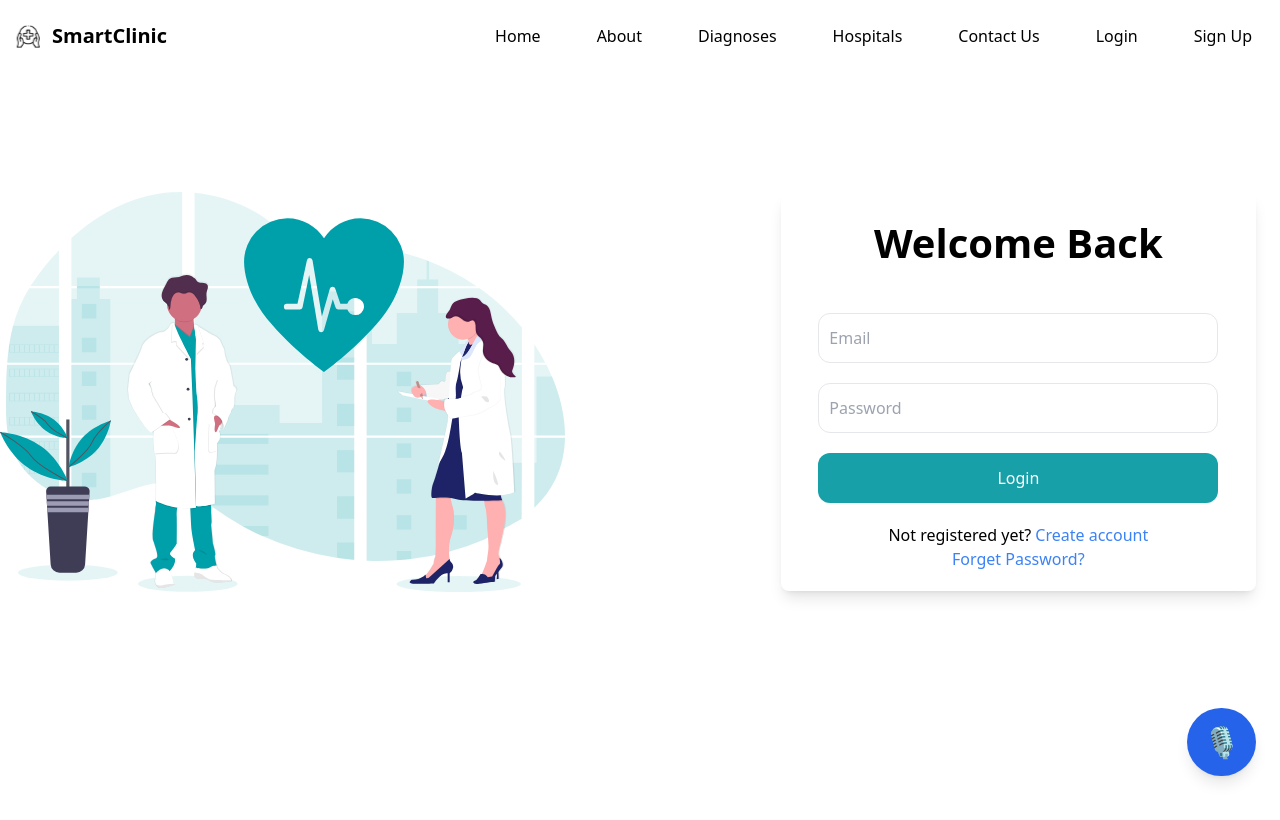
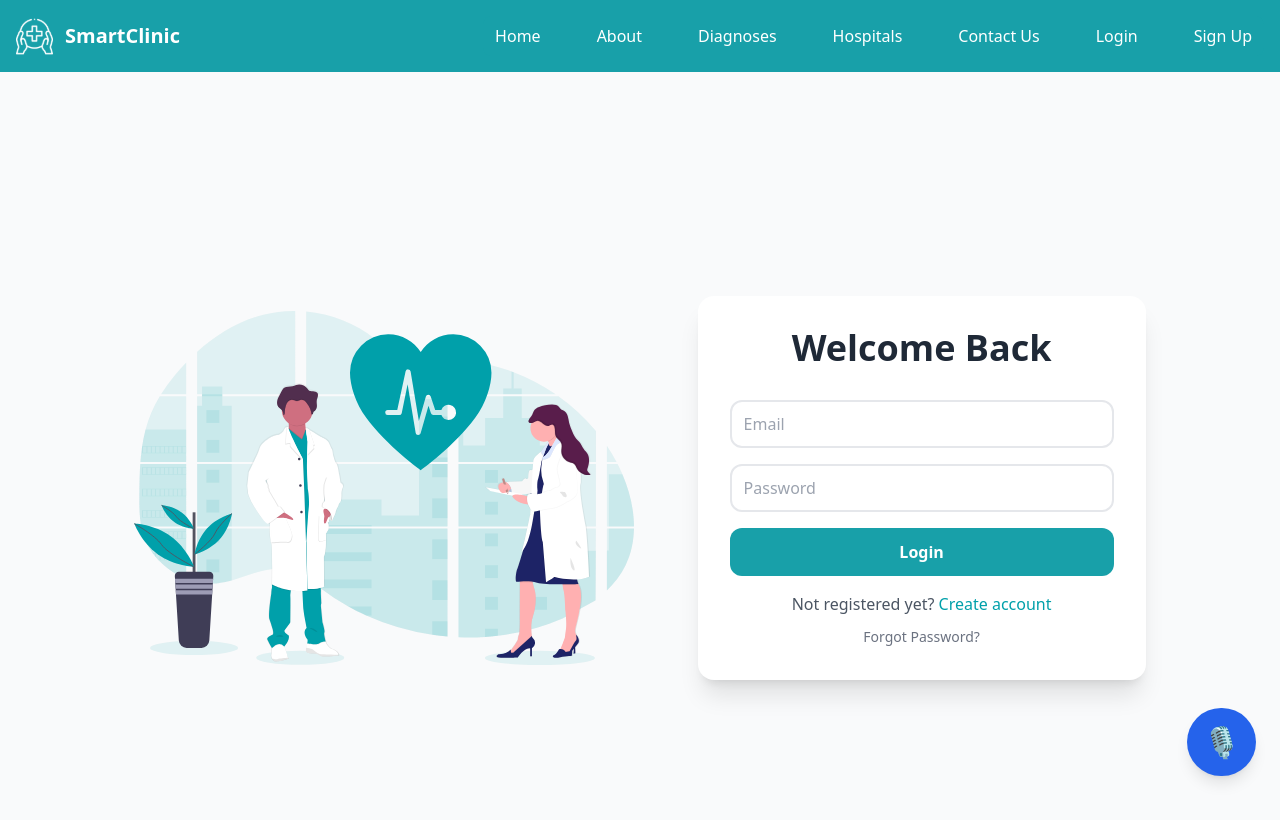
Before and after one commit to Prudhvi-232/SmartClinic, a React (Vite) app in the folder SmartClinic/: page /login in a window 1280 px wide. Shown: the top 820 px of the page. Built offline with nearby package versions, Linux system fonts and the light colour scheme.

Commit message:
improved ui

```diff
--- a/SmartClinic/src/components/Navbar.jsx
+++ b/SmartClinic/src/components/Navbar.jsx
@@ -1,5 +1,6 @@
 import { Link } from "react-router-dom";
 import { useNavigate } from "react-router-dom";
+// Removed unused useState/useEffect imports after refactor
 const Navbar = (props) => {
 	const navigate = useNavigate();
 
@@ -8,8 +9,7 @@ const Navbar = (props) => {
 	};
 
 	const jwt = sessionStorage.getItem("jwt");
-	const iv = sessionStorage.getItem("iv");
-	const encryptedData = sessionStorage.getItem("encryptedData");
+	// Removed unused iv and encryptedData retrievals
 	const handleLogout = () => {
 		sessionStorage.clear("jwt");
 		sessionStorage.clear("iv");
@@ -31,15 +31,19 @@ const Navbar = (props) => {
 
 	return (
 		<div>
-			<nav className="bg-white border-gray-200 ">
+			<nav
+				className={`sticky top-0 z-50 ${"bg-[#18A0A9] border-[#18A0A9]-200"}`}
+			>
 				<div className="max-w-screen-xl flex flex-wrap items-center justify-between mx-auto p-4">
 					<a href="#" className="flex items-center">
 						<img
-							src="/assets/healthcare 1.svg"
+							src="/assets/healthcare 1(1).svg"
 							alt=""
 							className=""
 						/>
-						<div className="font-bold text-xl ml-3">SmartClinic</div>
+						<div className="font-bold text-xl ml-3 text-white">
+							SmartClinic
+						</div>
 					</a>
 					<button
 						onClick={toggleMenu}
@@ -66,14 +70,14 @@ const Navbar = (props) => {
 						</svg>
 					</button>
 					<div
-						className="hidden w-full lg:block md:w-auto"
+						className="hidden w-full lg:block md:w-auto "
 						id="navbar-default"
 					>
-						<ul className="font-medium flex flex-col p-4 md:p-0 mt-4 border border-gray-100 rounded-lg bg-gray-50 md:flex-row md:space-x-8 rtl:space-x-reverse md:mt-0 md:border-0 md:bg-white ">
-							<li className="py-2 px-3 ">
+						<ul className="font-medium flex flex-col p-4 md:p-0 mt-4 border border-gray-100 rounded-lg bg-gray-50 md:flex-row md:space-x-8 rtl:space-x-reverse md:mt-0 md:border-0 md:bg-[#18A0A9] text-white">
+							<li className="py-2 px-3 relative hover:underline hover:text-white/90 focus-visible:outline-none focus-visible:ring-2 focus-visible:ring-white/40 rounded-md">
 								<Link to="/">Home</Link>
 							</li>
-							<li className="py-2 px-3 ">
+							<li className="py-2 px-3 relative hover:underline hover:text-white/90 focus-visible:outline-none focus-visible:ring-2 focus-visible:ring-white/40 rounded-md">
 								<Link
 									to="/"
 									onClick={() =>
@@ -83,7 +87,7 @@ const Navbar = (props) => {
 									About
 								</Link>
 							</li>
-							<li className="py-2 px-3 ">
+							<li className="py-2 px-3 relative hover:underline hover:text-white/90 focus-visible:outline-none focus-visible:ring-2 focus-visible:ring-white/40 rounded-md">
 								<Link
 									to="/"
 									onClick={() =>
@@ -93,10 +97,10 @@ const Navbar = (props) => {
 									Diagnoses
 								</Link>
 							</li>
-							<li className="py-2 px-3 ">
+							<li className="py-2 px-3 relative hover:underline hover:text-white/90 focus-visible:outline-none focus-visible:ring-2 focus-visible:ring-white/40 rounded-md">
 								<Link to="/hospitals">Hospitals</Link>
 							</li>
-							<li className="py-2 px-3 ">
+							<li className="py-2 px-3 relative hover:underline hover:text-white/90 focus-visible:outline-none focus-visible:ring-2 focus-visible:ring-white/40 rounded-md">
 								<Link
 									to="/"
 									onClick={() =>
@@ -107,26 +111,25 @@ const Navbar = (props) => {
 								</Link>
 							</li>
 							{!jwt && (
-								<li className="py-2 px-3 ">
+								<li className="py-2 px-3 relative hover:underline hover:text-white/90 focus-visible:outline-none focus-visible:ring-2 focus-visible:ring-white/40 rounded-md">
 									<Link to="/login">Login</Link>
 								</li>
 							)}
 							{!jwt && (
-								<li className="py-2 px-3 ">
+								<li className="py-2 px-3 relative hover:underline hover:text-white/90 focus-visible:outline-none focus-visible:ring-2 focus-visible:ring-white/40 rounded-md">
 									<Link to="/signup">Sign Up</Link>
 								</li>
 							)}
 							{jwt && (
-								<li className="py-2 px-3 ">
+								<li className="py-2 px-3 relative hover:underline hover:text-white/90 focus-visible:outline-none focus-visible:ring-2 focus-visible:ring-white/40 rounded-md">
 									<Link to="/changePass">
 										Change Password
 									</Link>
 								</li>
 							)}
-
 							{jwt && (
 								<button
-									className="py-2 px-3  shadow-lg rounded-lg translate-y-[-5px]  bg-[#18A0A9] text-[#FFFFFF] font-medium p-[5px]"
+									className="py-2 px-3 rounded-md bg-[#18A0A9] text-white font-medium hover:underline hover:text-white/90 transition-colors duration-150 focus-visible:outline-none focus-visible:ring-2 focus-visible:ring-white/40"
 									onClick={handleLogout}
 								>
 									<a href="/login">Logout</a>
--- a/SmartClinic/src/pages/About.jsx
+++ b/SmartClinic/src/pages/About.jsx
@@ -6,17 +6,17 @@ const About = (props) => {
 		{
 			imgUrl: "/assets/image 41.svg",
 			docTitle: "Pediatrician",
-			description: "Expert care for children's health and development"
+			description: "Expert care for children's health and development",
 		},
 		{
 			imgUrl: "/assets/image 42.svg",
 			docTitle: "Cardiologist",
-			description: "Advanced heart and cardiovascular care"
+			description: "Advanced heart and cardiovascular care",
 		},
 		{
 			imgUrl: "/assets/image 43.svg",
 			docTitle: "Dermatologist",
-			description: "Comprehensive skin and aesthetic treatments"
+			description: "Comprehensive skin and aesthetic treatments",
 		},
 	]);
 
@@ -42,21 +42,28 @@ const About = (props) => {
 					</h2>
 					<div className="max-w-4xl mx-auto">
 						<p className="text-lg md:text-xl text-gray-600 leading-relaxed mb-8">
-							At SmartClinic, we combine cutting-edge AI technology with expert medical knowledge
-							to provide accurate, personalized healthcare solutions. Our platform empowers you
-							with instant health insights while maintaining the highest standards of medical care.
+							At SmartClinic, we combine cutting-edge AI
+							technology with expert medical knowledge to provide
+							accurate, personalized healthcare solutions. Our
+							platform empowers you with instant health insights
+							while maintaining the highest standards of medical
+							care.
 						</p>
 					</div>
 				</div>
 				<div className="grid grid-cols-1 md:grid-cols-2 lg:grid-cols-3 gap-8 lg:gap-12">
 					{aboutImageProps.map((detail, index) => {
 						return (
-							<AboutImageCard
-								imgUrl={detail.imgUrl}
-								docTitle={detail.docTitle}
-								description={detail.description}
+							<div
 								key={index}
-							/>
+								className="transition-all duration-300 ease-in-out hover:scale-105 hover:-translate-y-2"
+							>
+								<AboutImageCard
+									imgUrl={detail.imgUrl}
+									docTitle={detail.docTitle}
+									description={detail.description}
+								/>
+							</div>
 						);
 					})}
 				</div>
--- a/SmartClinic/src/pages/LoginPage.jsx
+++ b/SmartClinic/src/pages/LoginPage.jsx
@@ -56,27 +56,31 @@ const LoginPage = () => {
 	};
 
 	return (
-
-		<section className="flex justify-between items-center w-[100%] h-[80vh] ">
-			<div>
+		<div className="min-h-screen bg-gray-50 flex flex-col justify-center p-4 pt-8 md:pt-12">
+			<div className="container mx-auto">
+				<section className="flex flex-col md:flex-row justify-center items-center w-full gap-8 md:gap-16">
+					<div className="hidden md:block md:w-1/2 lg:w-2/5">
 						<img
 							src="assets/undraw_medicine_b-1-ol.svg"
-					className="h-[400px]"
-					alt=""
+							className="w-full h-auto"
+							alt="Welcome Illustration"
 						/>
 					</div>
 
-			<div className="w-[475px] shadow-lg px-[35px] ml-[15vw] py-[20px] rounded-lg">
-				<h1 className="text-[40px] font-bold mb-[30px]">
+					<div className="w-full max-w-md bg-white shadow-xl rounded-2xl p-8">
+						<h1 className="text-3xl md:text-4xl font-bold mb-8 text-center text-gray-800">
 							Welcome Back
 						</h1>
 
+						<form onSubmit={handleLogIn} className="space-y-4">
 							<input
 								type="email"
 								placeholder="Email"
 								value={email}
 								onChange={(e) => setEmail(e.target.value)}
-					className="w-[400px] h-[50px] rounded-xl my-[10px] border p-[10px]"
+								className="w-full h-12 rounded-xl border-2 border-gray-200 p-3 transition-colors focus:border-[#18A0A9] focus:outline-none"
+								autoComplete="email"
+								required
 							/>
 
 							<input
@@ -84,36 +88,42 @@ const LoginPage = () => {
 								placeholder="Password"
 								value={password}
 								onChange={(e) => setPassword(e.target.value)}
-					className="w-[400px] h-[50px] rounded-xl my-[10px] border p-[10px]"
+								className="w-full h-12 rounded-xl border-2 border-gray-200 p-3 transition-colors focus:border-[#18A0A9] focus:outline-none"
+								autoComplete="current-password"
+								required
 							/>
 
 							<button
-					className="w-[400px] h-[50px] bg-[#18A0A9] text-white font-medium rounded-xl my-[10px]"
-					onClick={handleLogIn}
+								type="submit"
+								className="w-full h-12 bg-[#18A0A9] text-white font-semibold rounded-xl my-4 transition-transform transform hover:scale-105 focus:outline-none focus:ring-4 focus:ring-[#18A0A9]/30"
 							>
 								Login
 							</button>
+						</form>
 
-				<div className="mt-[10px]">
+						<div className="text-center mt-4 text-gray-600">
 							Not registered yet?{" "}
 							<Link
 								to="/signup"
-						className="text-blue-500 hover:underline"
+								className="text-[#00A0AA] hover:underline font-medium"
 							>
 								Create account
 							</Link>
 						</div>
 
+						<div className="text-center mt-2">
 							<Link
 								to="/forgetPassword"
-					className="text-blue-500 hover:underline"
+								className="text-sm text-gray-500 hover:underline"
 							>
-					Forget Password?
+								Forgot Password?
 							</Link>
 						</div>
-
+					</div>
+				</section>
+			</div>
 			<ToastContainer />
-		</section>
+		</div>
 	);
 };
 
--- a/SmartClinic/src/pages/ServicesPage.jsx
+++ b/SmartClinic/src/pages/ServicesPage.jsx
@@ -45,15 +45,19 @@ const ServicesPage = (props) => {
 			<div className="container mx-auto px-4 sm:px-6 lg:px-8">
 				{/* Header Section */}
 				<div className="mb-16">
-					<p className="text-[#00A0AA] font-bold text-sm uppercase tracking-wide mb-4">
-						DIAGNOSES & TREATMENTS
-					</p>
+					<div className="inline-block px-4 py-2 bg-[#00A0AA]/10 rounded-full mb-6">
+						<span className="text-[#00A0AA] font-semibold text-sm uppercase tracking-wide">
+							DIAGNOSES & TREATMENTS
+						</span>
+					</div>
 
 					<div className="flex flex-col lg:flex-row lg:items-center lg:justify-between gap-6 mb-8">
 						<div className="flex-1">
 							<h2 className="text-3xl sm:text-4xl md:text-5xl font-bold text-gray-900 leading-tight">
 								More than{" "}
-								<span className="text-[#00A0AA]">5 Specialties</span>{" "}
+								<span className="text-[#00A0AA]">
+									5 Specialties
+								</span>{" "}
 								and Health Care Diagnoses
 							</h2>
 						</div>
@@ -69,8 +73,9 @@ const ServicesPage = (props) => {
 					</div>
 
 					<p className="text-lg text-gray-600 max-w-4xl leading-relaxed">
-						Get professional medical assessments and diagnoses from experienced healthcare professionals
-						with our comprehensive diagnostic services.
+						Get professional medical assessments and diagnoses from
+						experienced healthcare professionals with our
+						comprehensive diagnostic services.
 					</p>
 				</div>
 
@@ -78,12 +83,18 @@ const ServicesPage = (props) => {
 				<div className="grid grid-cols-1 lg:grid-cols-2 gap-6 lg:gap-8">
 					{serviceCardProps.map((detail, index) => {
 						return (
-							<ServicesCard
+							<div
 								key={index}
-								serviceHeading={detail.serviceHeading}
-								serviceDescription={detail.serviceDescription}
-								imgUrl={detail.imgUrl}
-							/>
+								className="transition-all duration-300 ease-in-out hover:scale-105 hover:-translate-y-2"
+							>
+								<ServicesCard
+									serviceHeading={detail.serviceHeading}
+									serviceDescription={
+										detail.serviceDescription
+									}
+									imgUrl={detail.imgUrl}
+								/>
+							</div>
 						);
 					})}
 				</div>
```
Also changed, not shown: SmartClinic/src/pages/Home.jsx (+55 -16 lines), SmartClinic/src/pages/SignUpPage.jsx (+21 -18 lines). Lines whose indentation alone changed are shown as unchanged.
